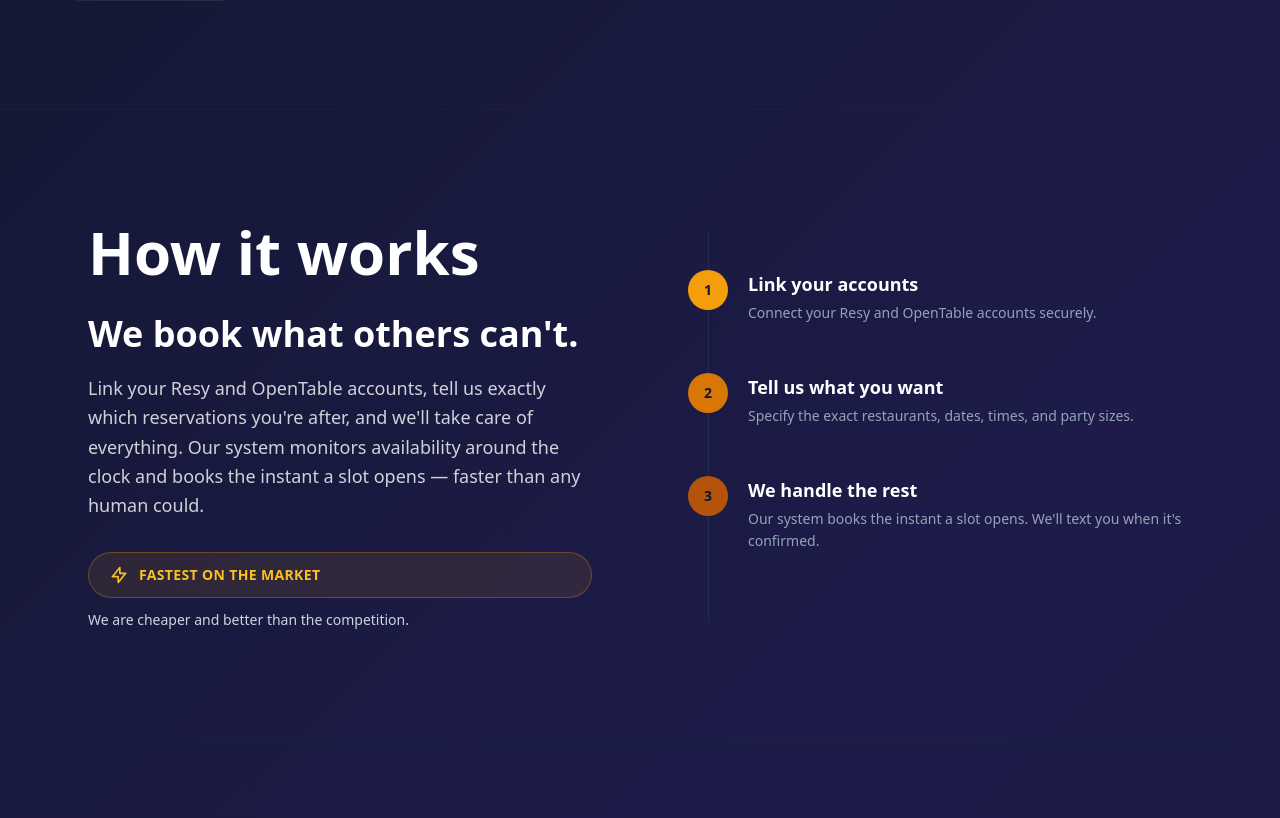
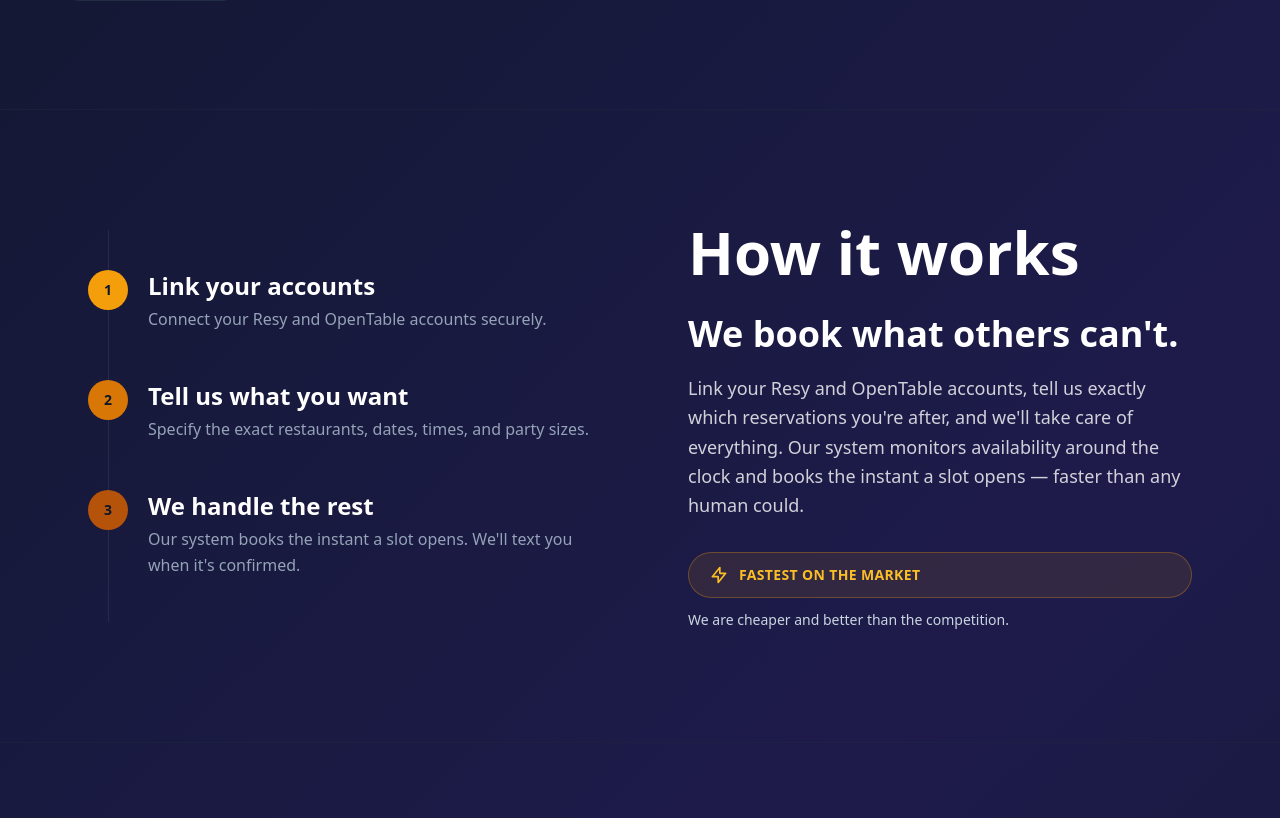
Before and after one commit to rockstarade/tablemate, a FastAPI app: page / in a window 1280 px wide. Shown: the part 691-1509 px from the top of the page. Run offline with FastAPI, Linux system fonts and the light colour scheme; parts of the project's set-up code (start-up, migrations or seed data) failed here and were passed over; some libraries are stand-ins or nearby versions.

Commit message:
How it Works: swap columns (steps left, text right), bigger step headings and descriptions
Co-Authored-By: Claude Opus 4.6 <noreply@anthropic.com>

```diff
--- a/src/tablement/web/templates/landing.html
+++ b/src/tablement/web/templates/landing.html
@@ -193,7 +193,42 @@
         <section id="how-it-works" class="py-16 sm:py-28 border-t border-slate-800/50">
             <div class="max-w-6xl mx-auto px-6">
                 <div class="flex flex-col lg:flex-row gap-16 lg:gap-24">
-                    <!-- Left: descriptive block -->
+                    <!-- Left: vertical steps -->
+                    <div class="flex-1 space-y-12 relative">
+                        <!-- Vertical connector line -->
+                        <div class="absolute left-5 top-2 bottom-2 w-px bg-slate-700/50"></div>
+                        <!-- Step 1 -->
+                        <div class="flex items-start gap-5 relative">
+                            <div class="w-10 h-10 rounded-full bg-brand-500 flex items-center justify-center flex-shrink-0 z-10">
+                                <span class="text-slate-900 font-bold text-sm">1</span>
+                            </div>
+                            <div>
+                                <h3 class="text-2xl font-semibold text-white mb-1">Link your accounts</h3>
+                                <p class="text-slate-400 text-base leading-relaxed">Connect your Resy and OpenTable accounts securely.</p>
+                            </div>
+                        </div>
+                        <!-- Step 2 -->
+                        <div class="flex items-start gap-5 relative">
+                            <div class="w-10 h-10 rounded-full bg-brand-600 flex items-center justify-center flex-shrink-0 z-10">
+                                <span class="text-slate-900 font-bold text-sm">2</span>
+                            </div>
+                            <div>
+                                <h3 class="text-2xl font-semibold text-white mb-1">Tell us what you want</h3>
+                                <p class="text-slate-400 text-base leading-relaxed">Specify the exact restaurants, dates, times, and party sizes.</p>
+                            </div>
+                        </div>
+                        <!-- Step 3 -->
+                        <div class="flex items-start gap-5 relative">
+                            <div class="w-10 h-10 rounded-full bg-brand-700 flex items-center justify-center flex-shrink-0 z-10">
+                                <span class="text-slate-900 font-bold text-sm">3</span>
+                            </div>
+                            <div>
+                                <h3 class="text-2xl font-semibold text-white mb-1">We handle the rest</h3>
+                                <p class="text-slate-400 text-base leading-relaxed">Our system books the instant a slot opens. We'll text you when it's confirmed.</p>
+                            </div>
+                        </div>
+                    </div>
+                    <!-- Right: descriptive block -->
                     <div class="flex-1 flex flex-col justify-center">
                         <h2 class="text-4xl sm:text-6xl font-bold text-white mb-8">How it works</h2>
                         <h3 class="text-3xl sm:text-4xl font-bold text-white mb-5">We book what others can't.</h3>
@@ -204,41 +239,6 @@
                             <span class="text-brand-400 font-bold text-sm tracking-wide uppercase">Fastest on the market</span>
                         </div>
                         <p class="text-slate-300 text-sm mt-3">We are cheaper and better than the competition.</p>
-                    </div>
-                    <!-- Right: vertical steps -->
-                    <div class="flex-1 space-y-12 relative">
-                        <!-- Vertical connector line -->
-                        <div class="absolute left-5 top-2 bottom-2 w-px bg-slate-700/50"></div>
-                        <!-- Step 1 -->
-                        <div class="flex items-start gap-5 relative">
-                            <div class="w-10 h-10 rounded-full bg-brand-500 flex items-center justify-center flex-shrink-0 z-10">
-                                <span class="text-slate-900 font-bold text-sm">1</span>
-                            </div>
-                            <div>
-                                <h3 class="text-lg font-semibold text-white mb-1">Link your accounts</h3>
-                                <p class="text-slate-400 text-sm leading-relaxed">Connect your Resy and OpenTable accounts securely.</p>
-                            </div>
-                        </div>
-                        <!-- Step 2 -->
-                        <div class="flex items-start gap-5 relative">
-                            <div class="w-10 h-10 rounded-full bg-brand-600 flex items-center justify-center flex-shrink-0 z-10">
-                                <span class="text-slate-900 font-bold text-sm">2</span>
-                            </div>
-                            <div>
-                                <h3 class="text-lg font-semibold text-white mb-1">Tell us what you want</h3>
-                                <p class="text-slate-400 text-sm leading-relaxed">Specify the exact restaurants, dates, times, and party sizes.</p>
-                            </div>
-                        </div>
-                        <!-- Step 3 -->
-                        <div class="flex items-start gap-5 relative">
-                            <div class="w-10 h-10 rounded-full bg-brand-700 flex items-center justify-center flex-shrink-0 z-10">
-                                <span class="text-slate-900 font-bold text-sm">3</span>
-                            </div>
-                            <div>
-                                <h3 class="text-lg font-semibold text-white mb-1">We handle the rest</h3>
-                                <p class="text-slate-400 text-sm leading-relaxed">Our system books the instant a slot opens. We'll text you when it's confirmed.</p>
-                            </div>
-                        </div>
                     </div>
                 </div>
             </div>
```
